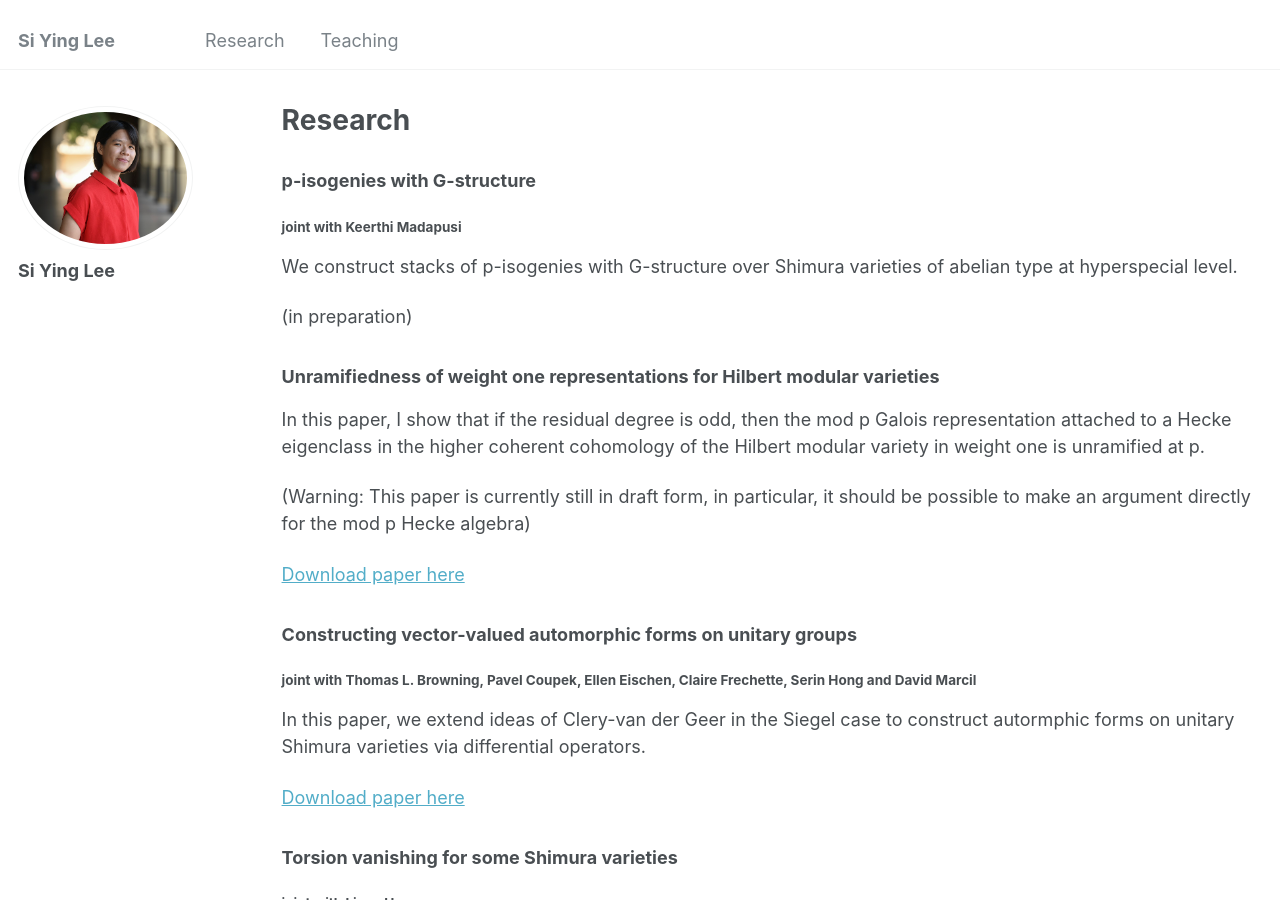
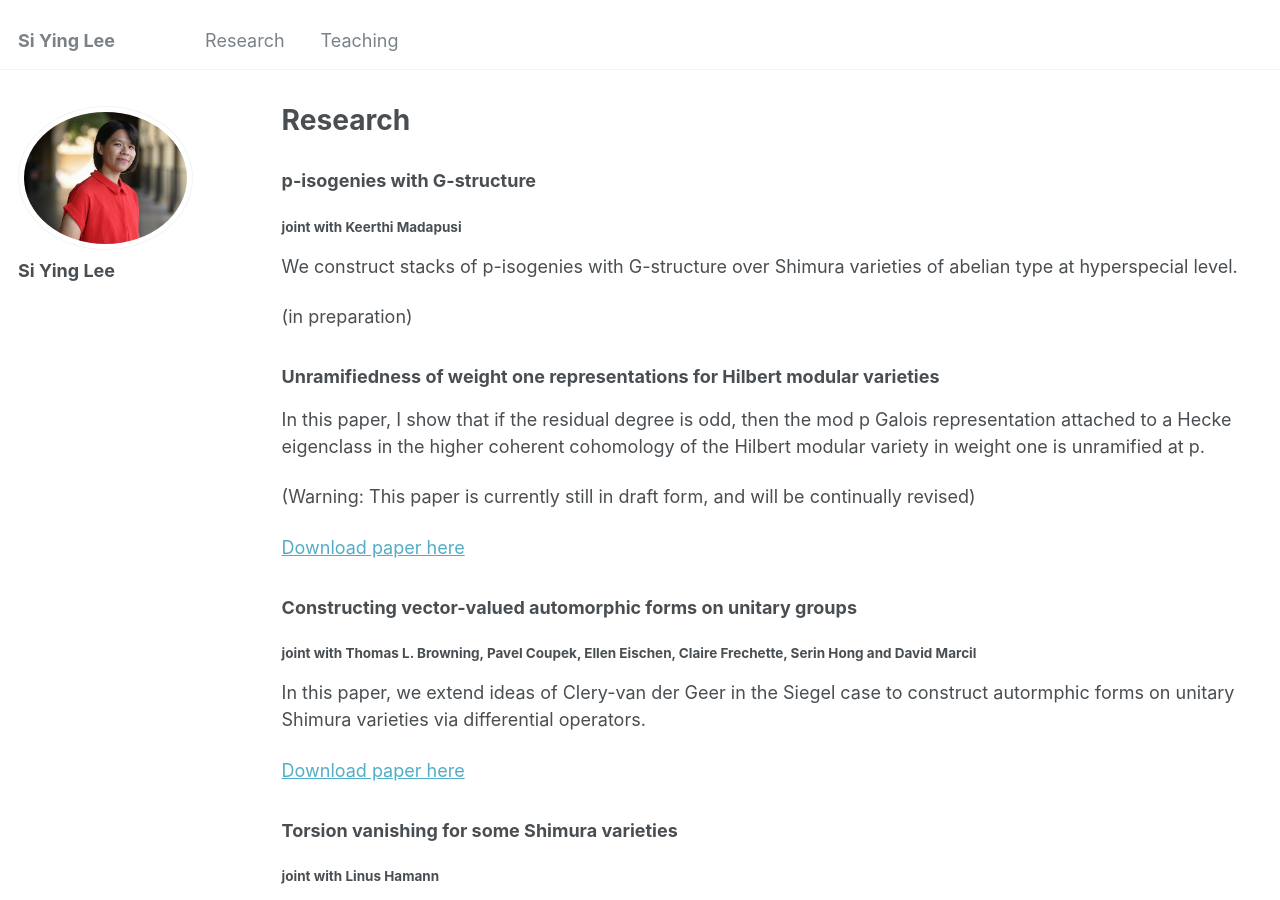
Before and after one commit to siyinglee/siyinglee.github.io, a Jekyll site: the page built from _pages/research.md, in a window 1280 px wide and 900 px high. Built offline with Jekyll 4.4.1, drawn with Linux system fonts in a browser that asks for light colours.

Commit message:
Update research.md

```diff
--- a/_pages/research.md
+++ b/_pages/research.md
@@ -16,7 +16,7 @@ We construct stacks of p-isogenies with G-structure over Shimura varieties of ab
 
 In this paper, I show that if the residual degree is odd, then the mod p Galois representation attached to a Hecke eigenclass in the higher coherent cohomology of the Hilbert modular variety in weight one is unramified at p.
 
-(Warning: This paper is currently still in draft form, in particular, it should be possible to make an argument directly for the mod p Hecke algebra)
+(Warning: This paper is currently still in draft form, and will be continually revised)
 
 [Download paper here](../files/weightone.pdf)
 
```
